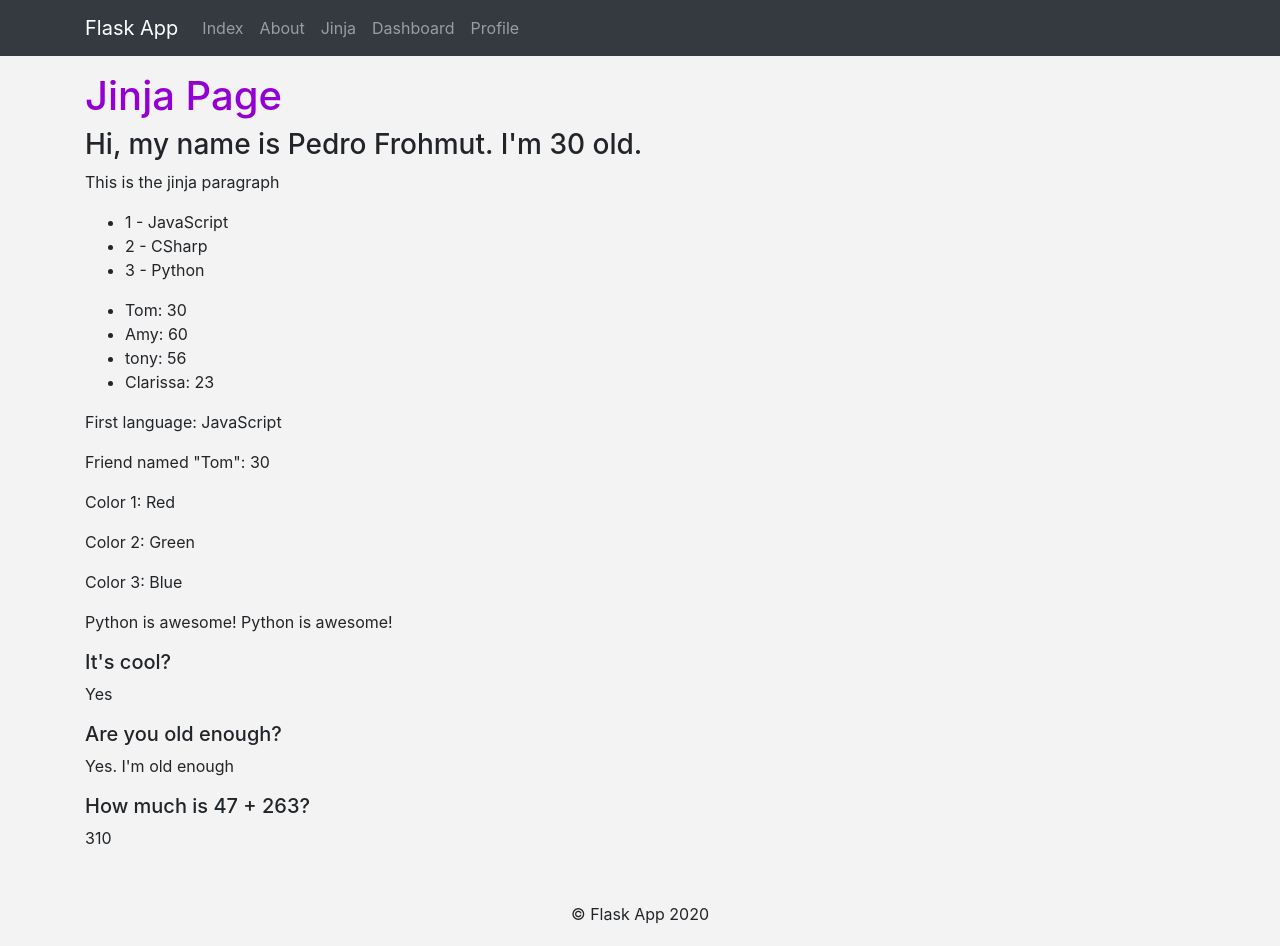
After one commit to pedrofrohmut/flask-app, a Flask app: page /jinja in a window 1280 px wide. The commit adds this page. Run offline with Flask 2, Linux system fonts and the light colour scheme; some libraries are stand-ins or nearby versions.

Commit message:
Jinja Stuff

```diff
--- a/app/public_routes.py
+++ b/app/public_routes.py
@@ -4,8 +4,34 @@ from app import app
 
 @app.route("/", methods=["GET"])
 def index():
-    return render_template("public/index.html")
+  return render_template("public/index.html")
 
 @app.route("/about", methods=["GET"])
 def about():
-    return render_template("public/about.html")
+  return render_template("public/about.html")
+
+@app.route("/jinja", methods=["GET"])
+def jinja():
+  my_name = "Pedro Frohmut"
+  age = 30
+  languages = ["JavaScript", "CSharp", "Python"]
+  friends = {
+    "Tom": 30,
+    "Amy": 60,
+    "tony": 56,
+    "Clarissa": 23
+  }
+  colors = ("Red", "Green", "Blue")
+  cool = True
+  def repeat(var):
+      return var + " " + var
+  return render_template(
+    "public/jinja.html",
+    name = my_name,
+    age = age,
+    languages = languages,
+    friends = friends,
+    colors = colors,
+    cool = cool,
+    repeat = repeat
+  )
--- a/app/templates/base.html
+++ b/app/templates/base.html
@@ -24,6 +24,9 @@
               <a class="nav-link" href="/about">About</a>
             </li>
             <li class="nav-item">
+              <a class="nav-link" href="/jinja">Jinja</a>
+            </li>
+            <li class="nav-item">
               <a class="nav-link" href="/admin/dashboard">Dashboard</a>
             </li>
             <li class="nav-item">
--- /dev/null
+++ b/app/templates/public/jinja.html
@@ -0,0 +1,45 @@
+{% extends "/base.html" %}
+
+{% block title %} Jinja {% endblock %}
+
+{% block body %}
+  <h1 style="color: darkviolet;">Jinja Page</h1>
+  <h3>Hi, my name is {{  name  }}. I'm {{ age }} old.</h3>
+  <p>This is the jinja paragraph</p>
+  <ul>
+    {% for lang in languages %}
+      <li>{{ loop.index }} - {{ lang }}</li>
+    {% endfor %}
+  </ul>
+  <ul>
+    {% for k, v in friends.items() %}
+      <li>{{ k }}: {{ v }}</li>
+    {% endfor %}
+  </ul>
+  <p>First language: {{ languages[0] }}</p>
+  <p>Friend named "Tom": {{ friends["Tom"] }}</p>
+  {% set a, b, c = colors %}
+  <p>Color 1: {{ a }}</p>
+  <p>Color 2: {{ b }}</p>
+  <p>Color 3: {{ c }}</p>
+  <p>{{  repeat("Python is awesome!")  }}</p>
+  <h5>It's cool?</h5>
+  <p>
+    {% if cool %}
+      Yes
+    {% else %}
+      No
+    {% endif %}
+  </p>
+  <h5>Are you old enough?</h5>
+  <p>
+    {% if age < 18 %}
+      No. I'm underage
+    {% endif %}
+    {% if not age < 18 %}
+      Yes. I'm old enough
+    {% endif %}
+  </p>
+  <h5>How much is 47 + 263?</h5>
+  <p>{{ 47 + 263 }}</p>
+{% endblock %}
```
